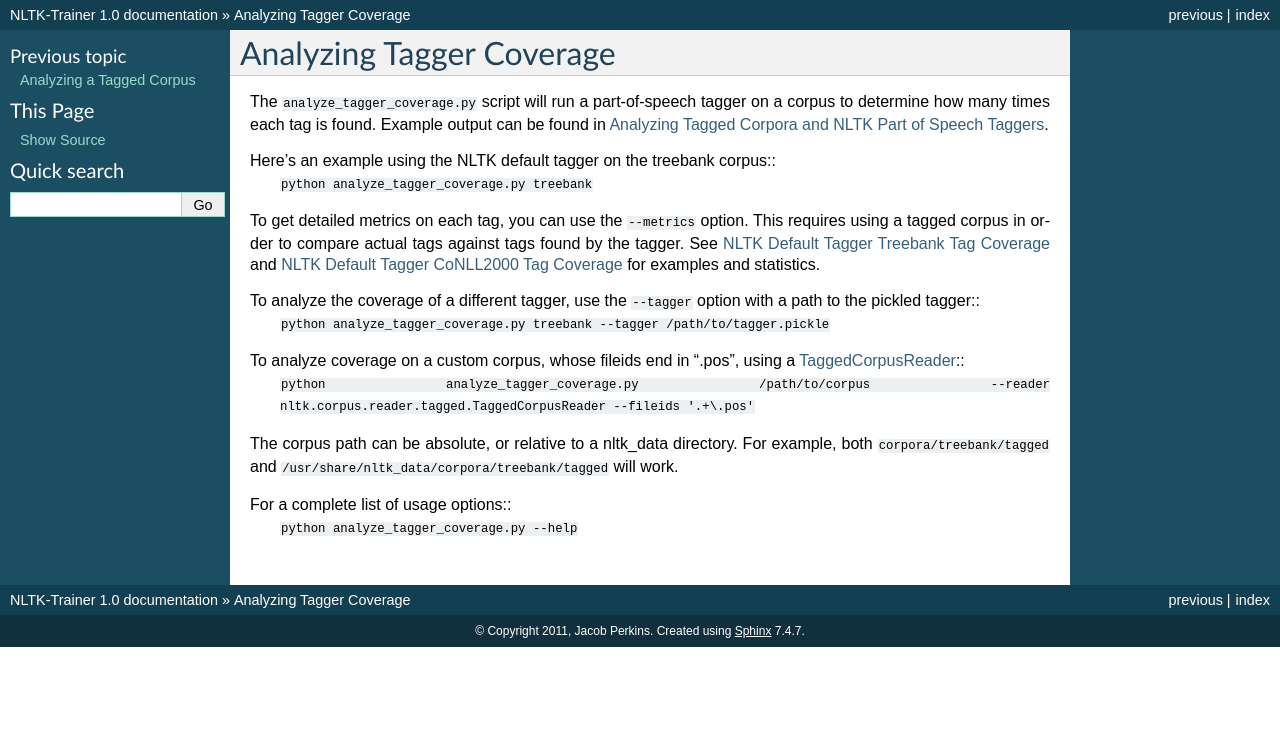
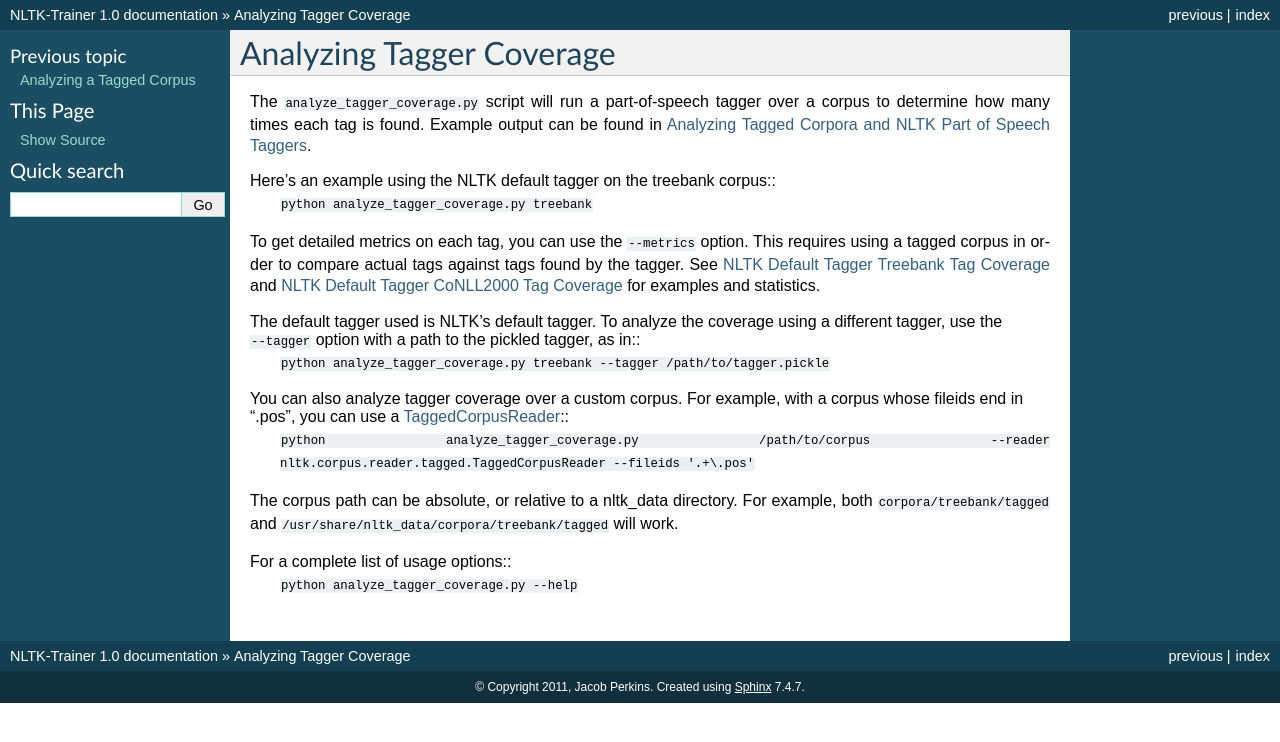
Before and after one commit to japerk/nltk-trainer, a Sphinx documentation site: the page built from docs/analyze_tagger_coverage.rst, in a window 1280 px wide. Shown: the top 742 px of the page. Built offline with Sphinx 7.4.7, drawn with Linux system fonts in a browser that asks for light colours.

Commit message:
doc updates for analyze scripts

```diff
--- a/docs/analyze_tagger_coverage.rst
+++ b/docs/analyze_tagger_coverage.rst
@@ -1,17 +1,17 @@
 Analyzing Tagger Coverage
 -------------------------
 
-The ``analyze_tagger_coverage.py`` script will run a part-of-speech tagger on a corpus to determine how many times each tag is found. Example output can be found in `Analyzing Tagged Corpora and NLTK Part of Speech Taggers <http://streamhacker.com/2011/03/23/analyzing-tagged-corpora-nltk-part-speech-taggers/>`_.
+The ``analyze_tagger_coverage.py`` script will run a part-of-speech tagger over a corpus to determine how many times each tag is found. Example output can be found in `Analyzing Tagged Corpora and NLTK Part of Speech Taggers <http://streamhacker.com/2011/03/23/analyzing-tagged-corpora-nltk-part-speech-taggers/>`_.
 
 Here's an example using the NLTK default tagger on the treebank corpus::
 	``python analyze_tagger_coverage.py treebank``
 
 To get detailed metrics on each tag, you can use the ``--metrics`` option. This requires using a tagged corpus in order to compare actual tags against tags found by the tagger. See `NLTK Default Tagger Treebank Tag Coverage <http://streamhacker.com/2011/01/24/nltk-default-tagger-treebank-tag-coverage/>`_ and `NLTK Default Tagger CoNLL2000 Tag Coverage <http://streamhacker.com/2011/01/25/nltk-default-tagger-conll2000-tag-coverage/>`_ for examples and statistics.
 
-To analyze the coverage of a different tagger, use the ``--tagger`` option with a path to the pickled tagger::
+The default tagger used is NLTK's default tagger. To analyze the coverage using a different tagger, use the ``--tagger`` option with a path to the pickled tagger, as in::
 	``python analyze_tagger_coverage.py treebank --tagger /path/to/tagger.pickle``
 
-To analyze coverage on a custom corpus, whose fileids end in ".pos", using a `TaggedCorpusReader <http://nltk.googlecode.com/svn/trunk/doc/api/nltk.corpus.reader.tagged.TaggedCorpusReader-class.html>`_::
+You can also analyze tagger coverage over a custom corpus. For example, with a corpus whose fileids end in ".pos", you can use a `TaggedCorpusReader <http://nltk.googlecode.com/svn/trunk/doc/api/nltk.corpus.reader.tagged.TaggedCorpusReader-class.html>`_::
 	``python analyze_tagger_coverage.py /path/to/corpus --reader nltk.corpus.reader.tagged.TaggedCorpusReader --fileids '.+\.pos'``
 
 The corpus path can be absolute, or relative to a nltk_data directory. For example, both ``corpora/treebank/tagged`` and ``/usr/share/nltk_data/corpora/treebank/tagged`` will work.
--- a/train_classifier.py
+++ b/train_classifier.py
@@ -27,7 +27,7 @@ parser.add_argument('--filename', help='''filename/path for where to store the
 	~/nltk_data/classifiers''')
 parser.add_argument('--no-pickle', action='store_true', default=False,
 	help="don't pickle and save the classifier")
-parser.add_argument('--classifier', '--algorithm', default='NaiveBayes', nargs='+',
+parser.add_argument('--classifier', '--algorithm', default=['NaiveBayes'], nargs='+',
 	choices=nltk_trainer.classification.args.classifier_choices,
 	help='''Classifier algorithm to use, defaults to %(default)s. Maxent uses the
 	default Maxent training algorithm, either CG or iis.''')
```
Also changed, not shown: docs/analyze_chunked_corpus.rst (added, +24 -0 lines), 2 other files.
